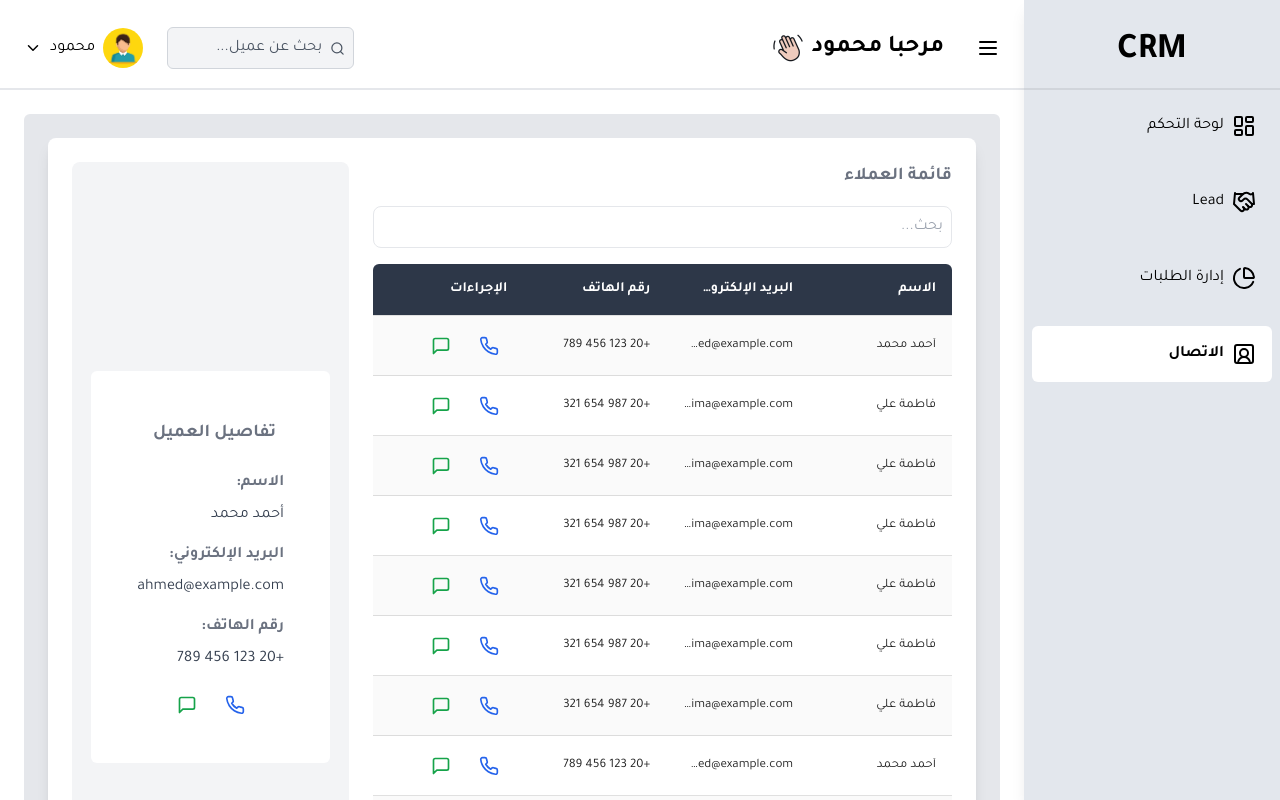
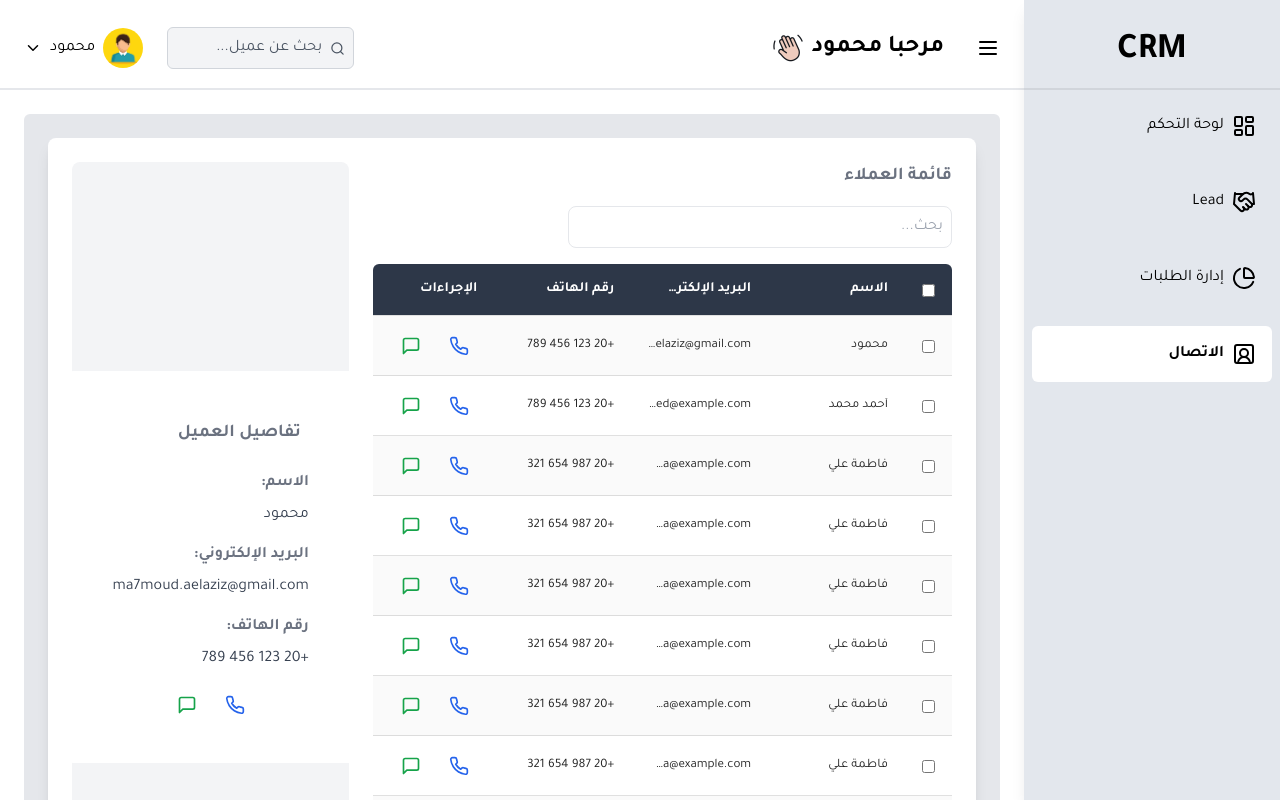
Before and after one commit to moessam919/CRM, a React (Vite) app: page /contacts in a window 1280 px wide. Shown: the top 800 px of the page. Built offline with nearby package versions, Linux system fonts and the light colour scheme.

Commit message:
add Send Bulk Message

```diff
--- a/src/Components/CustomersCallTable.tsx
+++ b/src/Components/CustomersCallTable.tsx
@@ -1,6 +1,6 @@
 import { useState, useMemo } from "react";
 import DataTable, { TableColumn } from "react-data-table-component";
-import { Phone, MessageSquare } from "lucide-react";
+import { Phone, MessageSquare, Send } from "lucide-react";
 
 interface CustomerData {
     id: string;
@@ -12,6 +12,12 @@ interface CustomerData {
 const CustomersCallTable = () => {
     // Sample data - replace with your actual data
     const initialData: CustomerData[] = [
+        {
+            id: "200",
+            name: "محمود",
+            email: "ma7moud.aelaziz@gmail.com",
+            phone: "+20 123 456 789",
+        },
         {
             id: "1",
             name: "أحمد محمد",
@@ -84,6 +90,7 @@ const CustomersCallTable = () => {
     const [data] = useState<CustomerData[]>(initialData);
     const [selectedCustomer, setSelectedCustomer] =
         useState<CustomerData | null>(initialData[0]);
+    const [selectedRows, setSelectedRows] = useState<CustomerData[]>([]);
 
     // Handle calling customer
     const handleCall = (phone: string) => {
@@ -91,8 +98,18 @@ const CustomersCallTable = () => {
     };
 
     // Handle messaging customer
-    const handleMessage = (phone: string) => {
-        window.location.href = `sms:${phone}`;
+    const handleMessage = (email: string) => {
+        window.location.href = `mailto:${email}`;
+    };
+
+    // Handle bulk messaging
+    const handleBulkMessage = () => {
+        if (selectedRows.length > 0) {
+            const emailAddresses = selectedRows
+                .map((customer) => customer.email)
+                .join(",");
+            window.location.href = `mailto:${emailAddresses}`;
+        }
     };
 
     // Handle row click
@@ -128,7 +145,7 @@ const CustomersCallTable = () => {
                         <Phone size={20} />
                     </button>
                     <button
-                        onClick={() => handleMessage(row.phone)}
+                        onClick={() => handleMessage(row.email)}
                         className="p-2 text-green-600 hover:bg-green-100 rounded-md transition-colors"
                         title="رسالة"
                     >
@@ -182,16 +199,31 @@ const CustomersCallTable = () => {
         <div className="bg-white rounded-lg shadow-lg p-6">
             <div className="grid grid-cols-1 xl:grid-cols-3 gap-6">
                 <div className="col-span-1 xl:col-span-2">
-                    <h2 className="text-lg font-bold text-gray-500 mb-4">
+                    <div className="flex justify-between items-center mb-4">
+                        <h2 className="text-lg font-bold text-gray-500">
                             قائمة العملاء
                         </h2>
+                    </div>
+                    <div className="flex justify-between items-center flex-col md:flex-row mb-4">
                         <input
                             type="text"
                             placeholder="بحث..."
-                        className="p-2 border rounded-lg w-full focus:outline-none focus:ring-2 focus:ring-gray-500 mb-4 duration-100"
+                            className="p-2 border rounded-lg md:w-96 focus:outline-none focus:ring-2 focus:ring-gray-500  duration-100"
                             value={filterText}
                             onChange={(e) => setFilterText(e.target.value)}
                         />
+
+                        {selectedRows.length > 0 && (
+                            <button
+                                onClick={handleBulkMessage}
+                                className="flex items-center gap-2 border-2 border-gray-500 hover:border-[#0d9a86]  hover:text-white px-4 py-2 rounded-lg hover:bg-[#0d9a86] duration-150"
+                            >
+                                <Send size={16} />
+                                إرسال رسالة للمحددين ({selectedRows.length})
+                            </button>
+                        )}
+                    </div>
+
                     <div className="grid grid-cols-1 rounded-md">
                         <DataTable
                             columns={columns}
@@ -208,6 +240,10 @@ const CustomersCallTable = () => {
                             highlightOnHover
                             responsive
                             onRowClicked={handleRowClick}
+                            selectableRows
+                            onSelectedRowsChange={({ selectedRows }) =>
+                                setSelectedRows(selectedRows)
+                            }
                         />
                     </div>
                 </div>
--- a/src/Components/LeadsTable.tsx
+++ b/src/Components/LeadsTable.tsx
@@ -135,7 +135,6 @@ const LeadsTable = () => {
                 </button>
             ),
             ignoreRowClick: true,
-            allowOverflow: true,
             button: true,
         },
     ];
--- a/src/Components/MainKanbanView.tsx
+++ b/src/Components/MainKanbanView.tsx
@@ -63,7 +63,7 @@ const MainKanbanView: React.FC = () => {
             description: "تفاصيل الطلب 1",
         },
         {
-            id: 55,
+            id: 66,
             title: "طلب 1",
             price: "$87k",
             date: "01 Jan, 2022",
```
Lines whose indentation alone changed are shown as unchanged.
